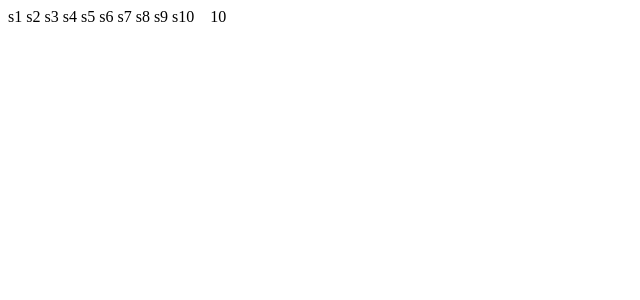
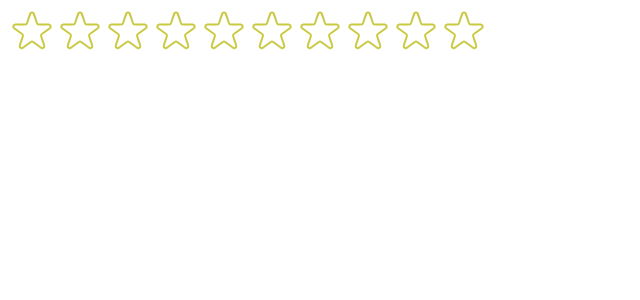
Before and after one commit to ThanhHieu2004/07-usepopcorn, a React (Create React App) app: page / in a window 1280 px wide. Shown: the top 300 px of the page, without its empty margins (0-640 px from the left). Built offline with nearby package versions, Linux system fonts and the light colour scheme.

Commit message:
Enhance StarRating component with dynamic rating state and color customization

```diff
--- a/src/StarRating.js
+++ b/src/StarRating.js
@@ -1,3 +1,5 @@
+import { useState } from "react";
+
 const containerStyle = {
   display: "flex",
   alignItems: "center",
@@ -6,22 +8,129 @@
 
 const starContainerStyle = {
   display: "flex",
-  gap: "4px",
 };
 
-const textStyle = { lineHeigth: 1, margin: 0 };
+function StarRating({
+  maxRating = 5,
+  color = "#000",
+  size = 48,
+  onHandleRating,
+}) {
+  const [rating, setRating] = useState(0);
+  const [tempRating, setTempRating] = useState(0);
 
-function StarRating({ maxRating = 5 }) {
+  const textStyle = {
+    lineHeigth: 1,
+    margin: 0,
+    color,
+    fontSize: `${size / 1.5}px`,
+  };
+
+  function handleRating(rating) {
+    setRating(rating);
+    onHandleRating(rating);
+  }
+
+  function handleTempRating(tempRating) {
+    setTempRating(tempRating);
+  }
+
   return (
     <div style={containerStyle}>
       <div style={starContainerStyle}>
         {Array.from({ length: maxRating }, (_, i) => (
-          <span>s{i + 1}</span>
+          <Star
+            key={i}
+            onRate={() => handleRating(i + 1)}
+            full={tempRating ? tempRating >= i + 1 : rating >= i + 1}
+            onHoverIn={() => handleTempRating(i + 1)}
+            onHoverOut={() => handleTempRating(0)}
+            color={color}
+            size={size}
+          />
         ))}
       </div>
-      <p style={textStyle}>10</p>
+      <p style={textStyle}>{tempRating || rating || ""}</p>
     </div>
   );
 }
 
+function Star({ onRate, full, onHoverIn, onHoverOut, color, size }) {
+  const starStyle = {
+    display: "block",
+    width: `${size}px`,
+    heigth: `${size}px`,
+    cursor: "pointer",
+  };
+
+  return (
+    <span
+      role="button"
+      style={starStyle}
+      onClick={onRate}
+      onMouseEnter={onHoverIn}
+      onMouseLeave={onHoverOut}
+    >
+      {full ? (
+        // Render full star
+        <svg
+          xmlns="http://www.w3.org/2000/svg"
+          viewBox="0 0 20 20"
+          fill={color}
+          stroke={color}
+        >
+          <path d="M9.049 2.927c.3-.921 1.603-.921 1.902 0l1.07 3.292a1 1 0 00.95.69h3.462c.969 0 1.371 1.24.588 1.81l-2.8 2.034a1 1 0 00-.364 1.118l1.07 3.292c.3.921-.755 1.688-1.54 1.118l-2.8-2.034a1 1 0 00-1.175 0l-2.8 2.034c-.784.57-1.838-.197-1.539-1.118l1.07-3.292a1 1 0 00-.364-1.118L2.98 8.72c-.783-.57-.38-1.81.588-1.81h3.461a1 1 0 00.951-.69l1.07-3.292z" />
+        </svg>
+      ) : (
+        // Render empty star
+        <svg
+          xmlns="http://www.w3.org/2000/svg"
+          fill="none"
+          viewBox="0 0 24 24"
+          stroke={color}
+        >
+          <path
+            strokeLinecap="round"
+            strokeLinejoin="round"
+            strokeWidth="{2}"
+            d="M11.049 2.927c.3-.921 1.603-.921 1.902 0l1.519 4.674a1 1 0 00.95.69h4.915c.969 0 1.371 1.24.588 1.81l-3.976 2.888a1 1 0 00-.363 1.118l1.518 4.674c.3.922-.755 1.688-1.538 1.118l-3.976-2.888a1 1 0 00-1.176 0l-3.976 2.888c-.783.57-1.838-.197-1.538-1.118l1.518-4.674a1 1 0 00-.363-1.118l-3.976-2.888c-.784-.57-.38-1.81.588-1.81h4.914a1 1 0 00.951-.69l1.519-4.674z"
+          />
+        </svg>
+      )}
+    </span>
+  );
+}
+
 export default StarRating;
+
+{
+  /*
+FULL STAR
+    <svg
+  xmlns="http://www.w3.org/2000/svg"
+  viewBox="0 0 20 20"
+  fill="#000"
+  stroke="#000"
+>
+  <path
+    d="M9.049 2.927c.3-.921 1.603-.921 1.902 0l1.07 3.292a1 1 0 00.95.69h3.462c.969 0 1.371 1.24.588 1.81l-2.8 2.034a1 1 0 00-.364 1.118l1.07 3.292c.3.921-.755 1.688-1.54 1.118l-2.8-2.034a1 1 0 00-1.175 0l-2.8 2.034c-.784.57-1.838-.197-1.539-1.118l1.07-3.292a1 1 0 00-.364-1.118L2.98 8.72c-.783-.57-.38-1.81.588-1.81h3.461a1 1 0 00.951-.69l1.07-3.292z"
+  />
+</svg>
+
+
+EMPTY STAR
+
+<svg
+  xmlns="http://www.w3.org/2000/svg"
+  fill="none"
+  viewBox="0 0 24 24"
+  stroke="#000"
+>
+  <path
+    strokeLinecap="round"
+    strokeLinejoin="round"
+    strokeWidth="{2}"
+    d="M11.049 2.927c.3-.921 1.603-.921 1.902 0l1.519 4.674a1 1 0 00.95.69h4.915c.969 0 1.371 1.24.588 1.81l-3.976 2.888a1 1 0 00-.363 1.118l1.518 4.674c.3.922-.755 1.688-1.538 1.118l-3.976-2.888a1 1 0 00-1.176 0l-3.976 2.888c-.783.57-1.838-.197-1.538-1.118l1.518-4.674a1 1 0 00-.363-1.118l-3.976-2.888c-.784-.57-.38-1.81.588-1.81h4.914a1 1 0 00.951-.69l1.519-4.674z"
+  />
+</svg> */
+}
--- a/src/index.js
+++ b/src/index.js
@@ -7,6 +7,6 @@
 const root = ReactDOM.createRoot(document.getElementById("root"));
 root.render(
   <React.StrictMode>
-    {/* <App /> */ <StarRating maxRating={10} />}
+    {/* <App /> */ <StarRating maxRating={10} color="#bcbc13cc" />}
   </React.StrictMode>
 );
```
